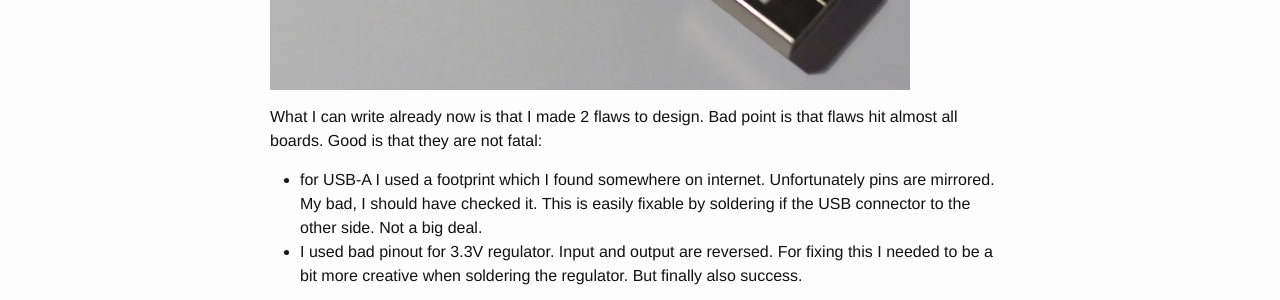
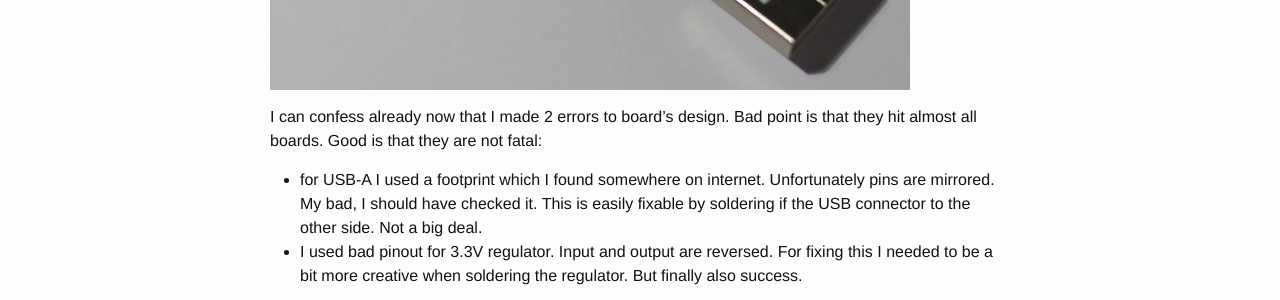
Before and after one commit to martin-mat/mz-fuzzy.github.io, a Jekyll site: the page built from _posts/2015-02-23-PCBs arrived!.md, in a window 1280 px wide and 900 px high, scrolled down 1886 px. Shown: the part 288-588 px from the top of the window. Built offline with Jekyll 4.4.1, drawn with Linux system fonts in a browser that asks for light colours.

Commit message:
minor mods

```diff
--- a/_posts/2015-02-23-PCBs arrived!.md
+++ b/_posts/2015-02-23-PCBs arrived!.md
@@ -28,7 +28,7 @@ Depanelizing went quite ok. I have never designed boards with panelizing, but it
 I already started soldering of the first board - RF24VUsb Mini. I'll write a separate post about that, for now just a picture:
 ![RF24VUSB mini]({{ site.url }}/assets/RF24VUSB_mini.jpg "RF24VUSB mini")
 
-What I can write already now is that I made 2 flaws to design. Bad point is that flaws hit almost all boards. Good is that they are not fatal:
+I can confess already now that I made 2 errors to board's design. Bad point is that they hit almost all boards. Good is that they are not fatal:
 
 * for USB-A I used a footprint which I found somewhere on internet. Unfortunately pins are mirrored. My bad, I should have checked it. This is easily fixable by soldering if the USB connector to the other side. Not a big deal.
 * I used bad pinout for 3.3V regulator. Input and output are reversed. For fixing this I needed to be a bit more creative when soldering the regulator. But finally also success.
```
